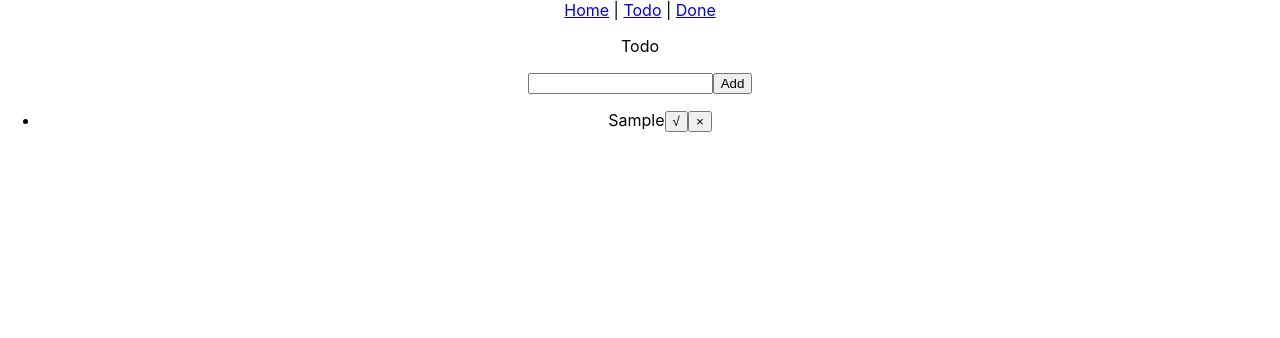
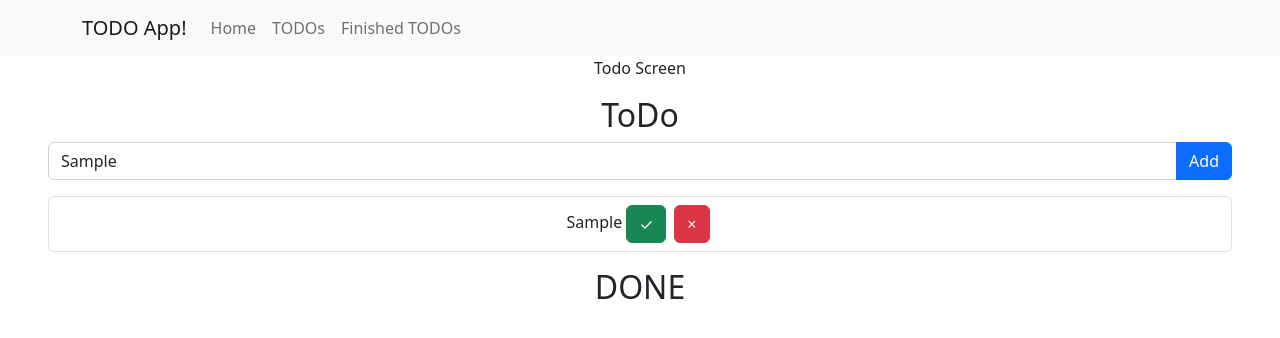
Before and after one commit to Raithdk/pwa-to-do, a React (Create React App) app: page /ToDo in a window 1280 px wide. Both pictures are taken after typing "Sample" into the empty fields and a click on the button "Add". Shown: the top 338 px of the page. Built offline with nearby package versions, Linux system fonts and the light colour scheme.

Commit message:
Adding boostrap elements. Pretty

```diff
--- a/src/app/App.js
+++ b/src/app/App.js
@@ -3,23 +3,25 @@ import './App.css';
 import { BrowserRouter, Route, Routes, Link } from 'react-router-dom';
 import Frontpage from './components/Frontpage'
 
+import { Navbar, Container, Nav, NavDropdown } from 'react-bootstrap';
+
 
 const Todo = lazy(() => import("./components/ToDo"))
 const ToDo_Done = lazy(() => import("./components/ToDo_Done"))
 
-function App() {
+export default function App() {
   return (
     <div className="App">
 
       <BrowserRouter>
         <Suspense fallback="Loading">
-        <Link to="/">Home</Link> | <Link to="ToDo">Todo</Link> | <Link to="Done">Done</Link>
+          <NavigationBar/>
           <Routes>
             <Route index element={<Frontpage/>} />
             <Route path="/ToDo" element={<Todo/>} />
             <Route path="/Done" element={<ToDo_Done/>} />
           </Routes>
-          </Suspense>
+        </Suspense>
       </BrowserRouter>
 
 
@@ -27,4 +29,20 @@ function App() {
   );
 }
 
-export default App;
+function NavigationBar() {
+  return (
+    <Navbar bg="light" expand="lg">
+      <Container>
+        <Navbar.Brand href="/">TODO App!</Navbar.Brand>
+        <Navbar.Toggle aria-controls="basic-navbar-nav" />
+        <Navbar.Collapse id="basic-navbar-nav">
+          <Nav className="me-auto">
+            <Nav.Link href="/">Home</Nav.Link>
+            <Nav.Link href="/ToDo">TODOs</Nav.Link>
+            <Nav.Link href="/Done">Finished TODOs</Nav.Link>
+          </Nav>
+        </Navbar.Collapse>
+      </Container>
+    </Navbar>
+  );
+}
--- a/src/app/components/Frontpage.js
+++ b/src/app/components/Frontpage.js
@@ -3,7 +3,7 @@
 function Frontpage(){
 
     return(
-        <p>Frontpage</p>
+        <p>Welcome to my Todo Application for Mobile Software Development on the Sofware Engineering 5 Semester</p>
     );
 }
 
--- a/src/app/components/ToDo.js
+++ b/src/app/components/ToDo.js
@@ -1,5 +1,6 @@
 
 import React, {useState} from 'react';
+import { Button, ListGroup, InputGroup, FormControl, Form} from 'react-bootstrap';
 
 export default function ToDo(){
     const [toDolist, setList] = useState([]);
@@ -14,9 +15,7 @@ export default function ToDo(){
             id: Math.random(),
             todo: todo
         }
-
         setList([...toDolist, newTodo]);
-
         // clear input box
         setInput("")
     };
@@ -24,7 +23,6 @@ export default function ToDo(){
     const deleteTodo = (id) =>{
         // Takes the list and adds every element that does not have an id equal to "id"
         const newList = toDolist.filter((todo) => todo.id !== id);
-
         setList(newList);
     }
 
@@ -40,45 +38,49 @@ export default function ToDo(){
         deleteTodo(id)
     }
 
+    const deleteToDone = (id) =>{
+        const newList = doneList.filter((todo) => todo.id !== id);
+        setDoneList(newList);
+    }
+
     return(
         <div>
-            <p>Todo</p>
-            <ul>
+            <p>Todo Screen</p>
+
+            <h2>ToDo</h2>
+            <div className='mx-5'>
+                <InputGroup>
+                    <Form.Control
+                    placeholder={input}
+                    onChange={(e) => setInput(e.target.value)}/>
+                    <Button onClick={() => addTodo(input)}>
+                        Add
+                    </Button>
+                </InputGroup>
+
+            </div>
+            <ListGroup as="ul" className="mx-5 m-3">
+                {toDolist.map((todo) => (
+                    <ListGroup.Item as="li" key={todo.id}>
+                        {todo.todo}
+                        <Button className="mx-1" variant="success" onClick={() => addToDone(todo.id)}>✓</Button>
+                        <Button className="mx-1" variant="danger" onClick={() => deleteTodo(todo.id)}>&times;</Button>
+                    </ListGroup.Item>
+                ))}
+            </ListGroup>
+
+            <h2>DONE</h2>
+            <ListGroup as="ul" className="mx-5 m-3">
                 {doneList.map((todo) => (
-                    <li key={todo.id}>
+                    <ListGroup.Item as="li" key={todo.id}>
                         {todo.todo}
-                        <button onClick={() => addToDone(todo.id)}>&radic;</button>
-                        <button onClick={() => deleteTodo(todo.id)}>&times;</button>
+                        <Button className="mx-1" variant="danger" onClick={() => deleteToDone(todo.id)}>&times;</Button>
+                    </ListGroup.Item>
+                ))}
+            </ListGroup>
 
-                    </li>
-                ))}
-            </ul>
-            <div>
-                <input
-                type="text"
-                value={input}
-                onChange={(e) => setInput(e.target.value)}/>
-                <button onClick={() => addTodo(input)}>
-                    Add
-                </button>
-            </div>
-
-            <ul>
-                {toDolist.map((todo) => (
-                    <li key={todo.id}>
-                        {todo.todo}
-                        <button onClick={() => addToDone(todo.id)}>&radic;</button>
-                        <button onClick={() => deleteTodo(todo.id)}>&times;</button>
-
-                    </li>
-                ))}
-            </ul>
 
         </div>
     );
 
 }
-
-
-
-// setTheArray([...theArray, newElement]) Puts the element into the already built array
--- a/src/app/components/ToDo_Done.js
+++ b/src/app/components/ToDo_Done.js
@@ -2,6 +2,6 @@
 export default function ToDo_Done(){
 
     return(
-        <p>Done</p>
+        <p>Done Screen</p>
     );
 }
--- a/src/index.js
+++ b/src/index.js
@@ -4,6 +4,7 @@ import './index.css';
 import App from './app/App';
 import * as serviceWorkerRegistration from './serviceWorkerRegistration';
 import reportWebVitals from './reportWebVitals';
+import 'bootstrap/dist/css/bootstrap.min.css';
 
 const root = ReactDOM.createRoot(document.getElementById('root'));
 root.render(
```
